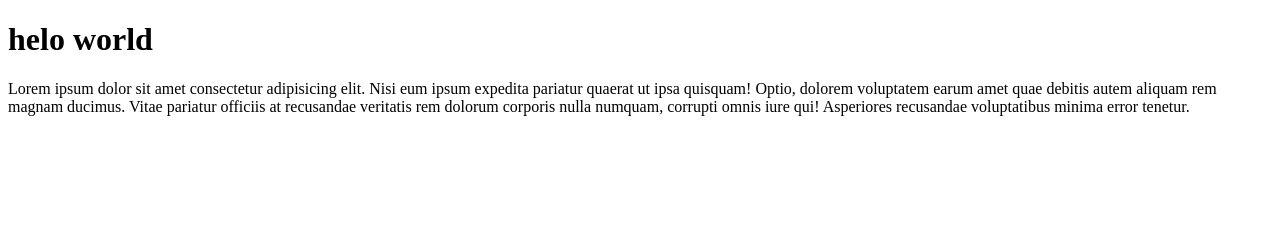
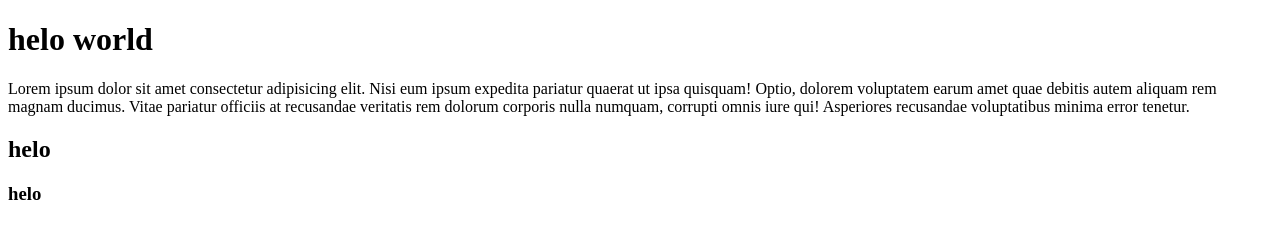
Before and after one commit to M-Q-N-A/html-, a plain HTML site: page index.html in a window 1280 px wide. Drawn offline with Linux system fonts and the light colour scheme.

Commit message:
heading add

```diff
--- a/index.html
+++ b/index.html
@@ -14,6 +14,9 @@
         quisquam! Optio, dolorem voluptatem earum amet quae debitis autem aliquam rem magnam ducimus. Vitae pariatur
         officiis at recusandae veritatis rem dolorum corporis nulla numquam, corrupti omnis iure qui! Asperiores
         recusandae voluptatibus minima error tenetur.</p>
+        <h2>helo</h2>
+        <h3>helo</h3>
+
 </body>
 
 </html>
```
